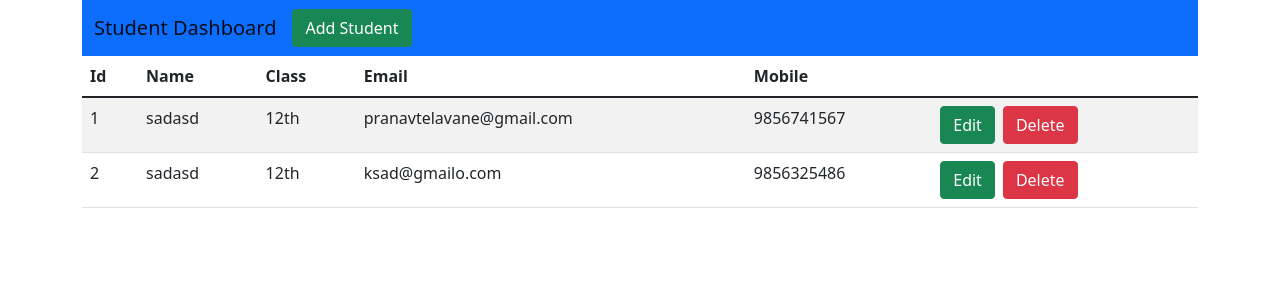
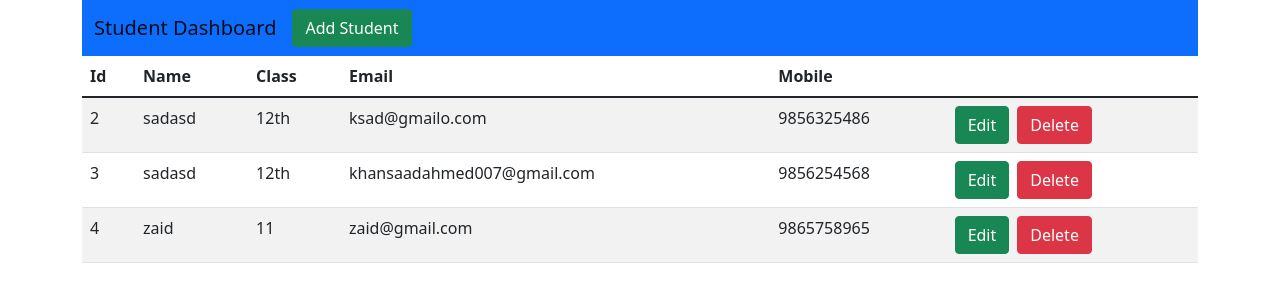
Before and after one commit to SaadAhmed-maker/StudentCRUD, an Angular app: page / in a window 1280 px wide. Shown: the top 302 px of the page. Built offline with nearby package versions, Linux system fonts and the light colour scheme; data requests are answered from the project's data file.

Commit message:
another validation example

```diff
--- a/db.json
+++ b/db.json
@@ -1,18 +1,25 @@
 {
   "posts": [
-    {
-      "id": 1,
-      "name": "sadasd",
-      "class": "12th",
-      "email": "pranavtelavane@gmail.com",
-      "mobile": "9856741567"
-    },
     {
       "id": 2,
       "name": "sadasd",
       "class": "12th",
       "email": "ksad@gmailo.com",
       "mobile": "9856325486"
+    },
+    {
+      "id": 3,
+      "name": "sadasd",
+      "class": "12th",
+      "email": "khansaadahmed007@gmail.com",
+      "mobile": "9856254568"
+    },
+    {
+      "id": 4,
+      "name": "zaid",
+      "class": "11",
+      "email": "zaid@gmail.com",
+      "mobile": "9865758965"
     }
   ],
   "comments": [],
--- a/src/app/student-dashboard/student-dashboard.component.ts
+++ b/src/app/student-dashboard/student-dashboard.component.ts
@@ -36,8 +36,8 @@ export class StudentDashboardComponent implements OnInit {
     })
     this.getStudent();
   }
+
   AddStudent() {
-
     this.studentObj.name = this.studentValue.value.name;
     this.studentObj.class = this.studentValue.value.class;
     this.studentObj.email = this.studentValue.value.email;
```
